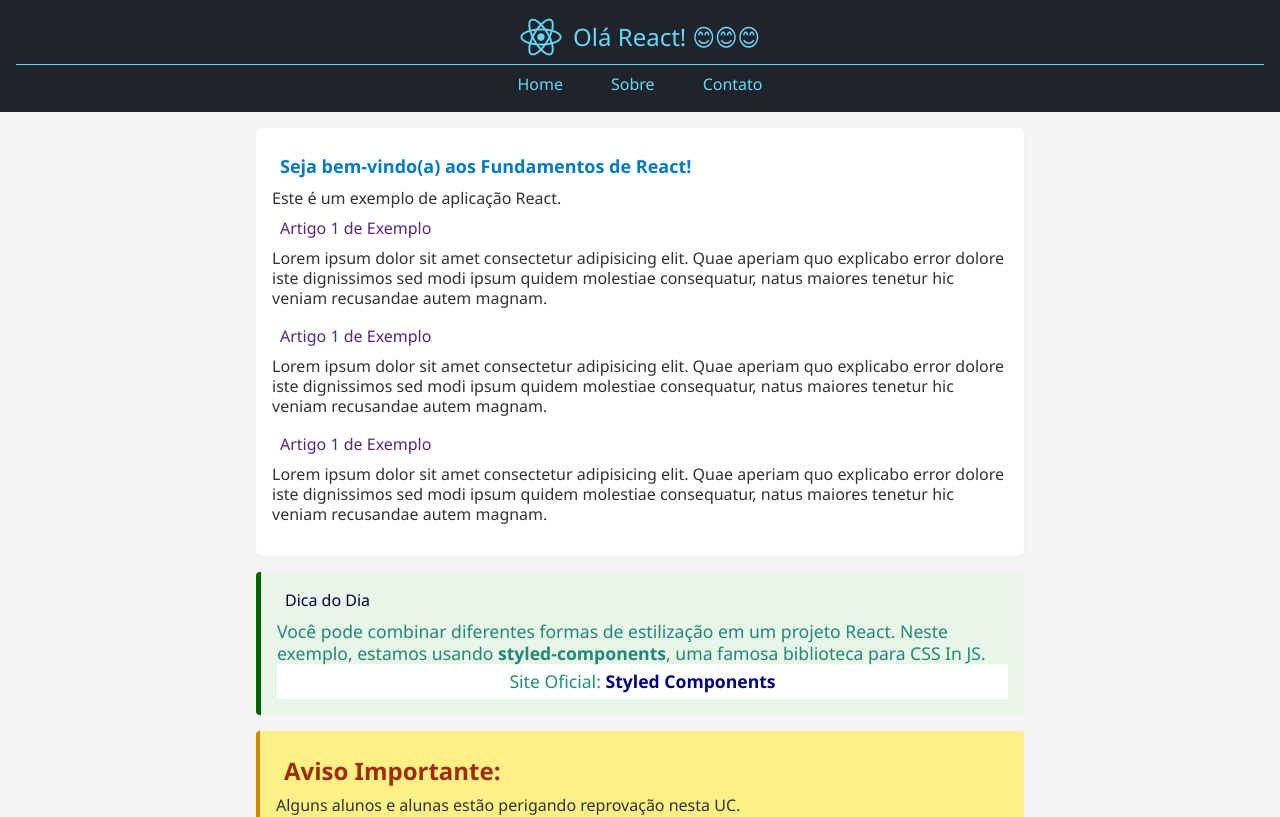
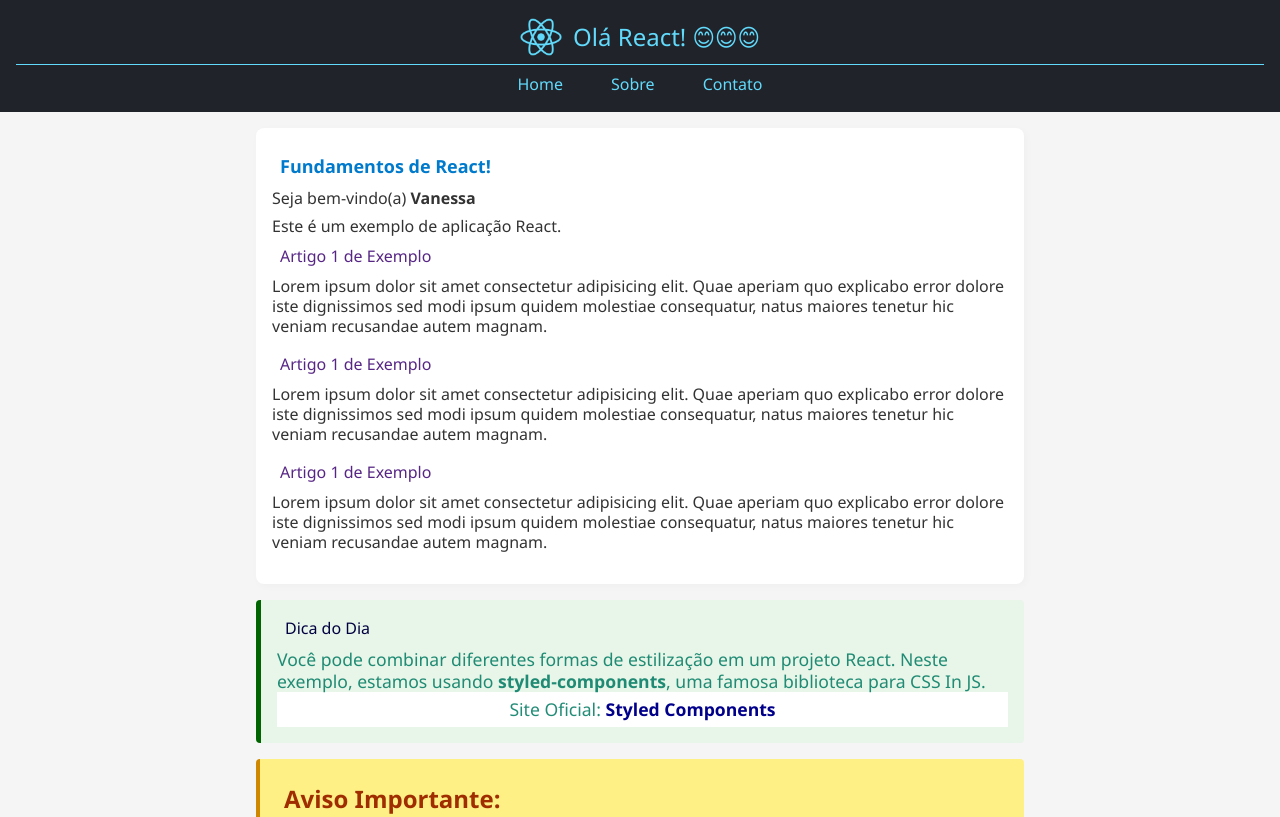
Before and after one commit to VanessaBaldin1/react-fundamentos, a React (Vite) app: page / in a window 1280 px wide. Shown: the top 817 px of the page. Built offline with nearby package versions, Linux system fonts and the light colour scheme.

Commit message:
Cria configura e usa props

```diff
--- a/src/components/Conteudo/Conteudo.tsx
+++ b/src/components/Conteudo/Conteudo.tsx
@@ -11,7 +11,8 @@
       <section
         className={`${estilos.principal} ${estilos.arredondada} ${estilos.sombra}`}
       >
-        <Saudacao />
+        <Saudacao nome="Vanessa" />
+
         <p>Este é um exemplo de aplicação React.</p>
 
         <Artigo />
--- a/src/components/Conteudo/Saudacao.tsx
+++ b/src/components/Conteudo/Saudacao.tsx
@@ -1,7 +1,15 @@
-export default function Saudacao() {
+// Declara um tipo que será usado pelas props do Componente
+type Props = {
+  nome: string;
+};
+
+export default function Saudacao(props: Props) {
   return (
-    <h2 className="font-bold text-lg">
-      Seja bem-vindo(a) aos Fundamentos de React!
-    </h2>
+    <>
+      <h2 className="font-bold text-lg">Fundamentos de React!</h2>
+      <p className="my-2">
+        Seja bem-vindo(a) <b>{props.nome}</b>
+      </p>
+    </>
   );
 }
--- a/src/global.css
+++ b/src/global.css
@@ -1,5 +1,6 @@
 @import "tailwindcss";
-*,
+
+/* *,
 *::after,
 *::before {
   box-sizing: border-box;
@@ -12,7 +13,7 @@
 p {
   margin: 0;
   padding: 0;
-}
+} */
 
 body {
   font-family: "Segoe UI", Tahoma, Geneva, Verdana, sans-serif;
```
